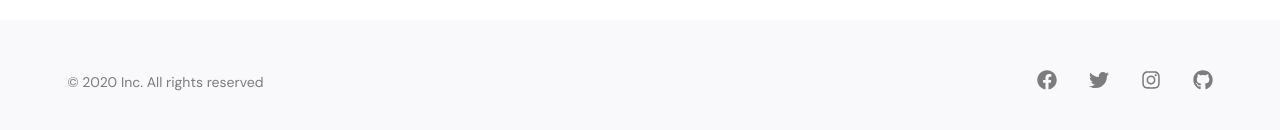
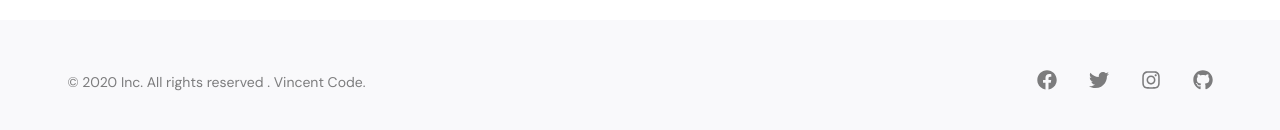
Before and after one commit to Vincent-tt-cyber/01-freelance-project, a React (Vite) app: page / in a window 1280 px wide. Shown: the part 4743-4873 px from the top of the page. Built offline with nearby package versions, Linux system fonts and the light colour scheme.

Commit message:
Исправлен копирайт

```diff
--- a/src/components/Footer/Footer.jsx
+++ b/src/components/Footer/Footer.jsx
@@ -9,7 +9,7 @@ const Footer = () => {
         <div className="container">
           <div className={styles["footer-row"]}>
             <span className={styles["footer-сopyright"]}>
-              © 2020 Inc. All rights reserved
+              © 2020 Inc. All rights reserved . Vincent Code.
             </span>
             <ul className={styles["footer-social"]}>
               <li>
```
